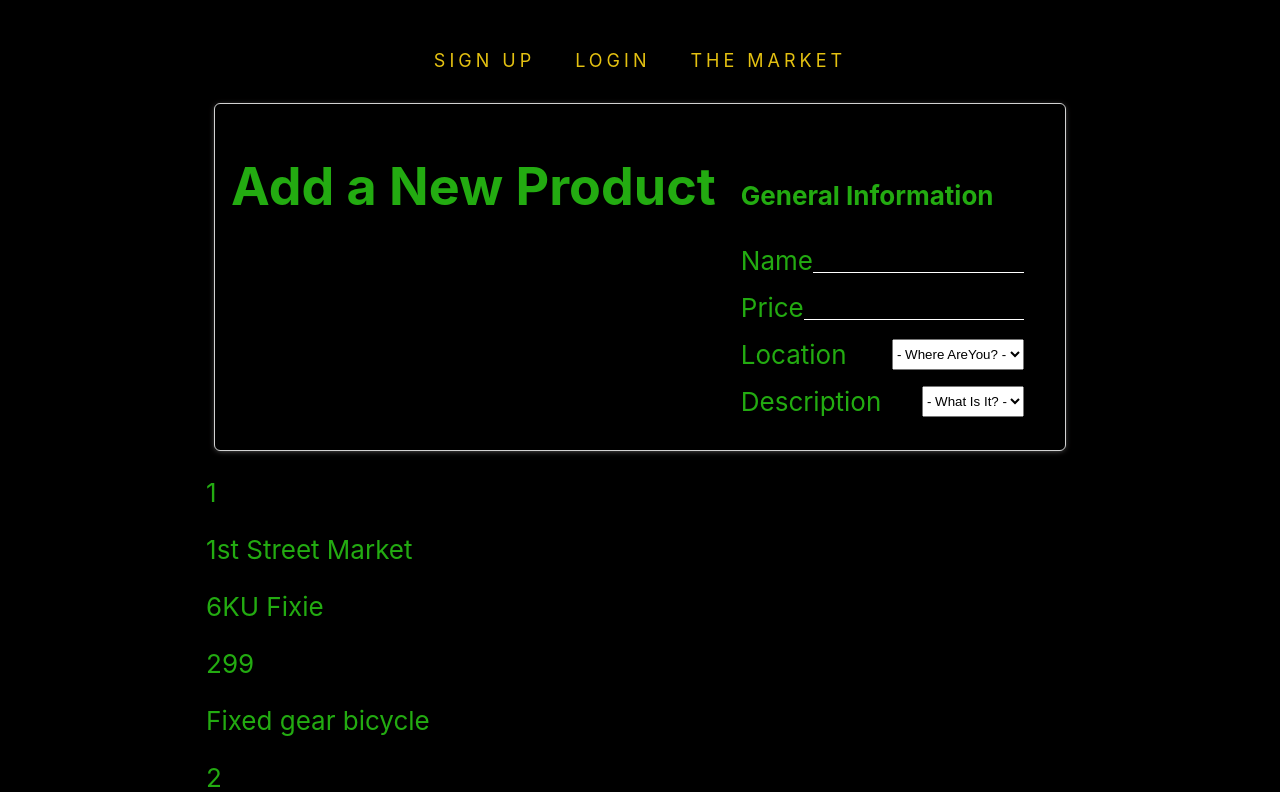
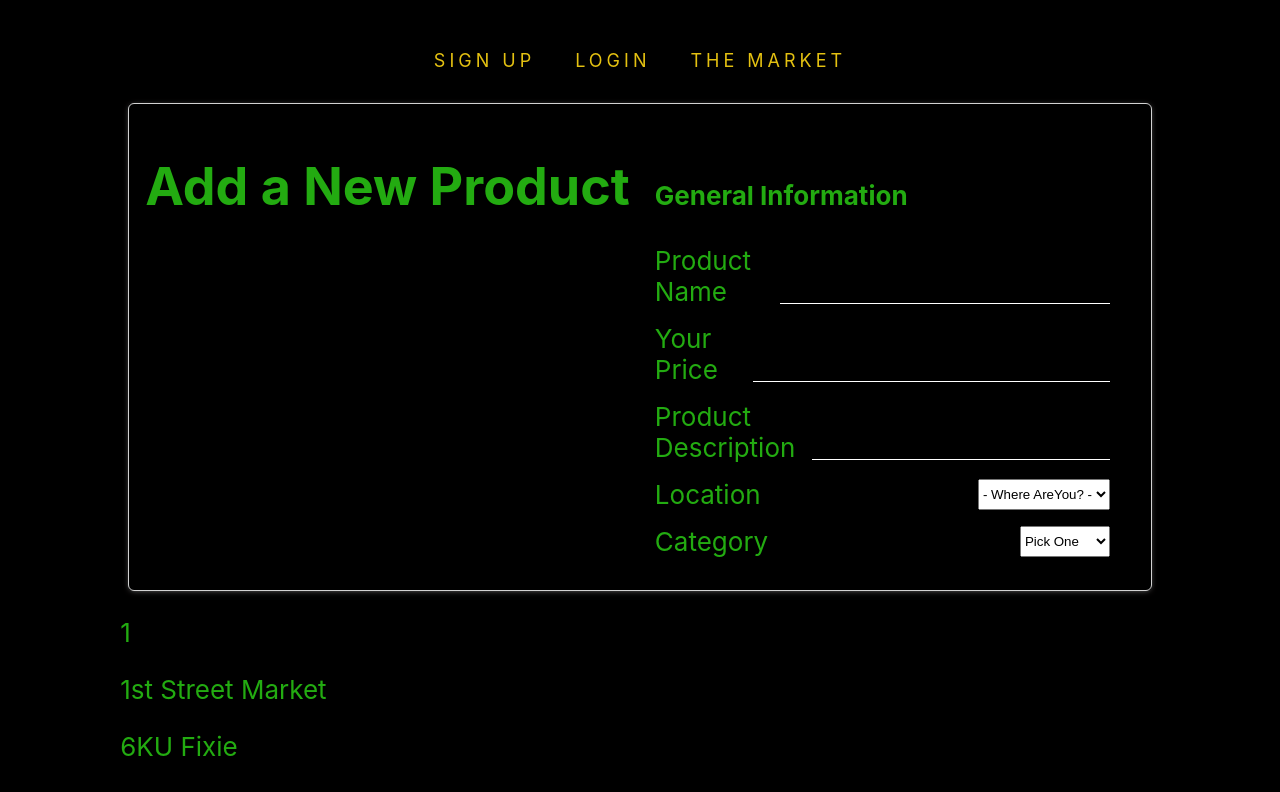
Before and after one commit to Build-Week-AfriMark/front-end, a React (Create React App) app: page /the-market in a window 1280 px wide. Shown: the top 792 px of the page. Built offline with nearby package versions, Linux system fonts and the light colour scheme.

Commit message:
newer again and again

```diff
--- a/src/components/ProductForm.js
+++ b/src/components/ProductForm.js
@@ -47,7 +47,7 @@ const ProductForm = (props) => {
 
         <div className='form-group inputs'>
           <h4>General Information</h4>
-          <label>Name
+          <label>Product Name
             <input className="productInput"
               value={formValues.name}
               onChange={onChange}
@@ -56,7 +56,7 @@ const ProductForm = (props) => {
             />
           </label>
 
-          <label>Price
+          <label> Your Price
             <input className="productInput"
               value={formValues.price}
               onChange={onChange}
@@ -64,7 +64,14 @@ const ProductForm = (props) => {
               type='text'
             />
           </label>
-
+          <label>Product Description
+            <input className="productInput"
+              value={formValues.description}
+              onChange={onChange}
+              name='description'
+              type='text'
+            />
+          </label>
           <label>Location
             <select
               onChange={onChange}
@@ -72,24 +79,25 @@ const ProductForm = (props) => {
               name='location'
             >
               <option value=''>- Where AreYou? -</option>
-              <option value='L1'>Lagos</option>
-              <option value='L2'>Joburg</option>
-              <option value='L3'>Kinsasha</option>
-              <option value='L4'>Kampala</option>
+              <option value='lagos'>Lagos</option>
+              <option value='joburg'>Joburg</option>
+              <option value='kinsasha'>Kinsasha</option>
+              <option value='kampala'>Kampala</option>
             </select>
           </label>
 
-          <label>Description
+          <label>Category
             <select
               onChange={onChange}
-              value={formValues.description}
-              name='description'
+              value={formValues.category}
+              name='category'
             >
-              <option value=''>- What Is It? -</option>
-              <option value='L1'>This</option>
-              <option value='L2'>That</option>
-              <option value='L3'>The Other</option>
-              <option value='L4'>Another</option>
+              <option value=''>Pick One</option>
+              <option value='pantry'>Pantry</option>
+              <option value='peas'>Peas</option>
+              <option value='fashion'>Fashion</option>
+              <option value='technology'>Technology</option>
+              <option value='wellness'>Wellness</option>
             </select>
           </label>
         </div>
```
